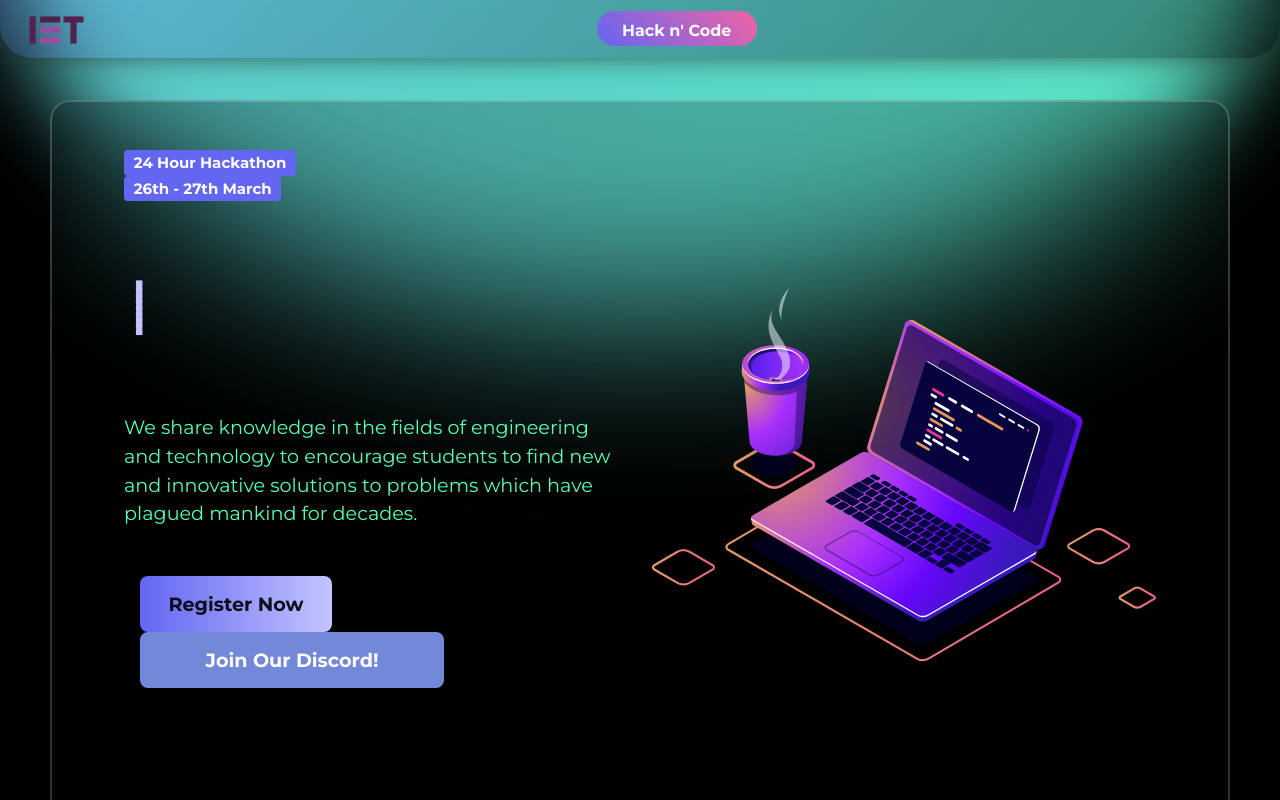
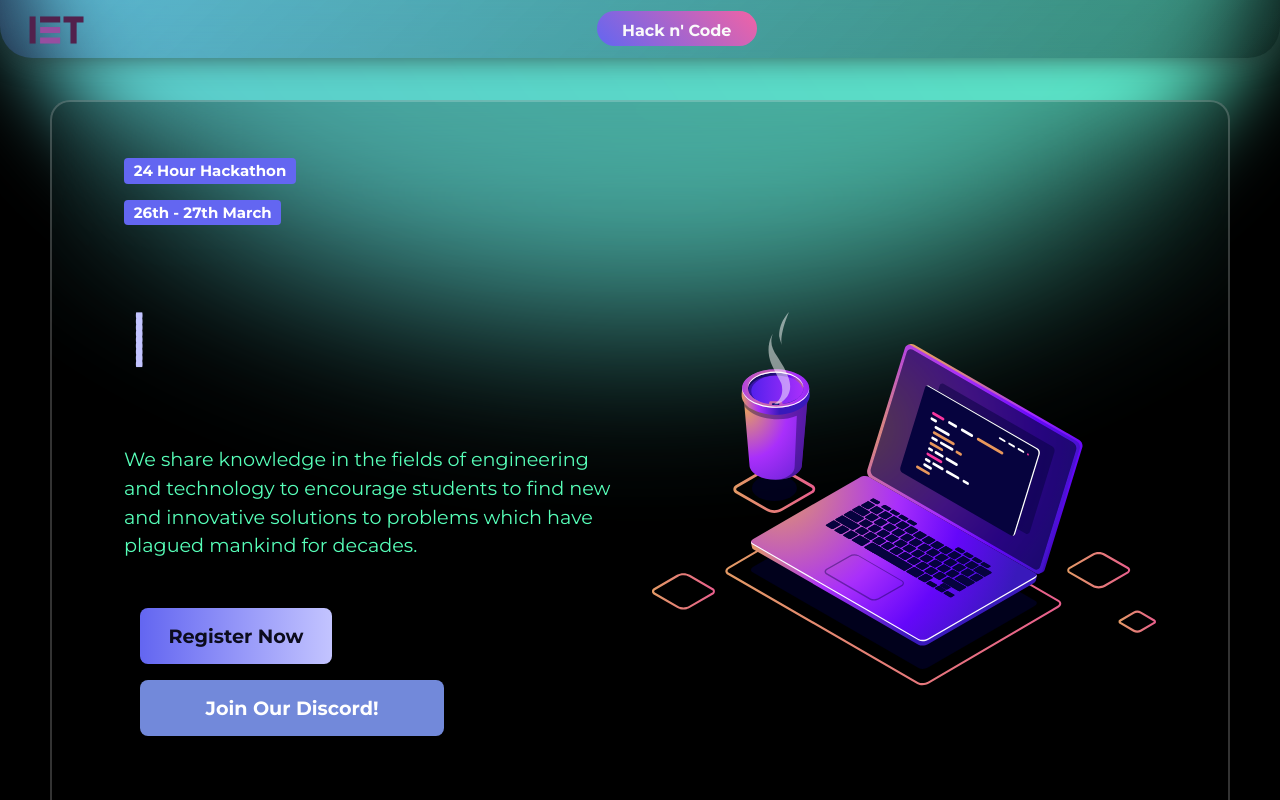
Before and after one commit to peefjerky/ietmpstme, a React (Create React App) app: page /hackncode in a window 1280 px wide. Shown: the top 800 px of the page. Built offline with nearby package versions, Linux system fonts and the light colour scheme; a web font is replaced by a local one.

Commit message:
Fixed badge and button in hnc_header

```diff
--- a/src/Pages/HacknCode/components/hnc_header.jsx
+++ b/src/Pages/HacknCode/components/hnc_header.jsx
@@ -9,9 +9,9 @@ const Hnc_header = () => {
       <div className="row align-items-center my-5 mx-sm-3 mx-md-5 mx-lg-5">
         <div className="col-sm-12 col-md-12 col-lg-6 align-items-lg-left align-items-md-center mb-5">
           <div>
-            <span className="badge text-lg-start ">24 Hour Hackathon</span>
-            <br></br>
-            <span className="badge text-lg-start">26th - 27th March</span>
+            <span className="badge text-lg-start my-2">24 Hour Hackathon</span>
+            <br />
+            <span className="badge text-lg-start my-2">26th - 27th March</span>
           </div>
           <div className="hnc_typist mt-5">
             <HnCTypedReactHooks />
@@ -25,7 +25,7 @@ const Hnc_header = () => {
             <button className="mx-3 d-inline-block align-items-center" id="btn">
               Register Now
             </button>
-            <button className="mx-3 d-inline-block mb-3" id="discbtn">
+            <button className="mx-3 d-inline-block mb-3 mt-3" id="discbtn">
               {/*  <box-icon
                 name="discord"
                 type="logo"
```
